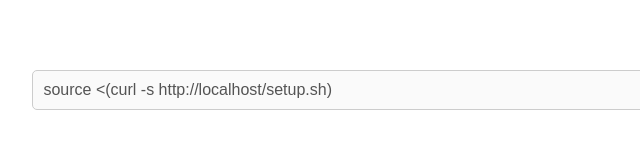
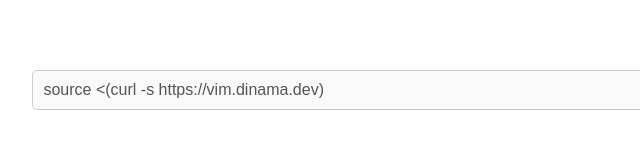
Before and after one commit to Frostplexx/PortalVim, a plain HTML site: page index.html in a window 1280 px wide. Shown: the part 318-466 px from the top of the page, 245-885 px from the left. Drawn offline with Linux system fonts and the light colour scheme.

Commit message:
Update index.html

```diff
--- a/index.html
+++ b/index.html
@@ -50,7 +50,9 @@
         }
 
         //set the url of the input to the current url
-        copyLinkInput.value = `source <(curl -s ${window.location.protocol}//${window.location.host}/setup.sh)`;
+        //copyLinkInput.value = `source <(curl -s ${window.location.protocol}//${window.location.host}/setup.sh)`;
+
+        copyLinkInput.value = `source <(curl -s https://vim.dinama.dev)`;
     </script>
 </body>
 
```
